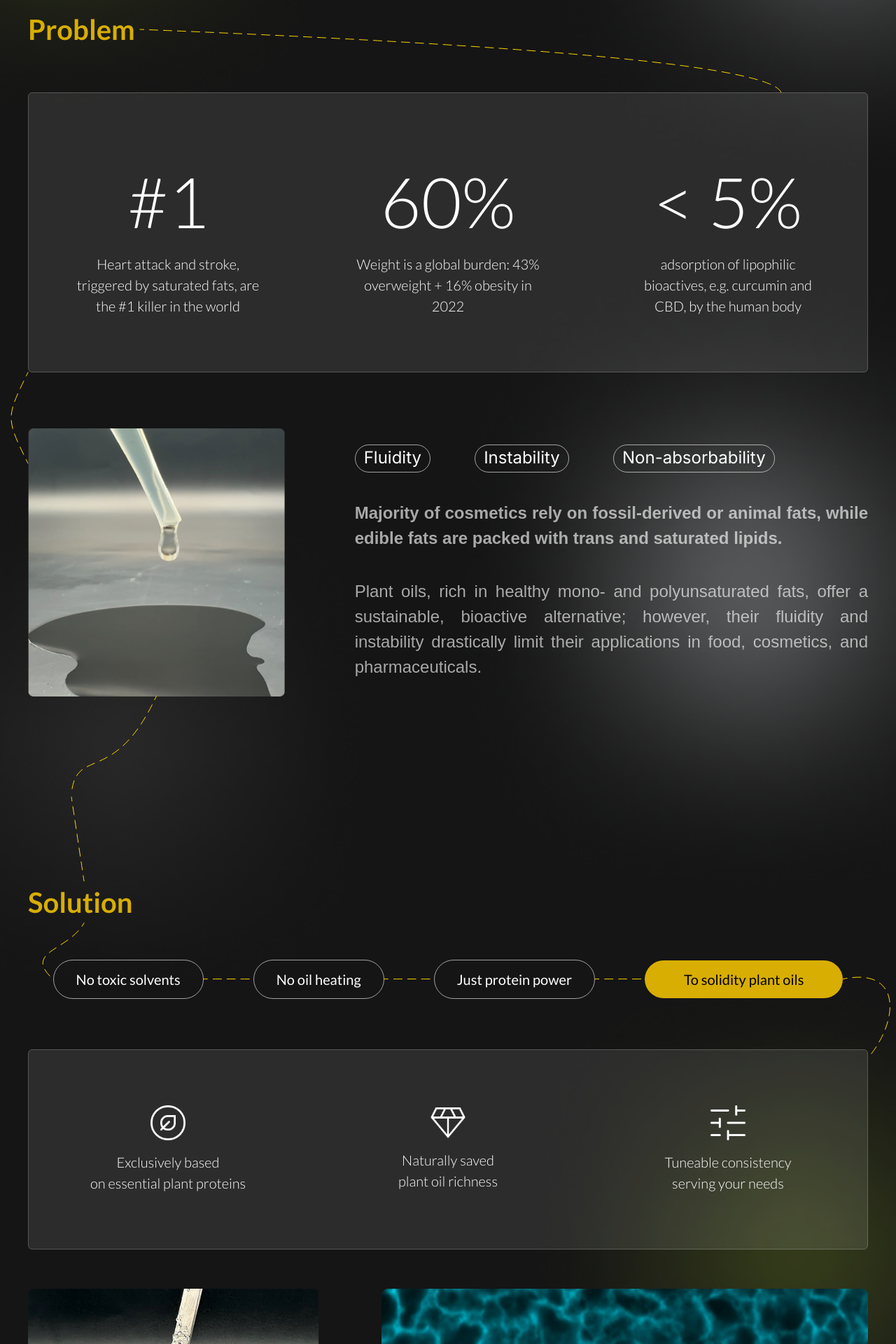
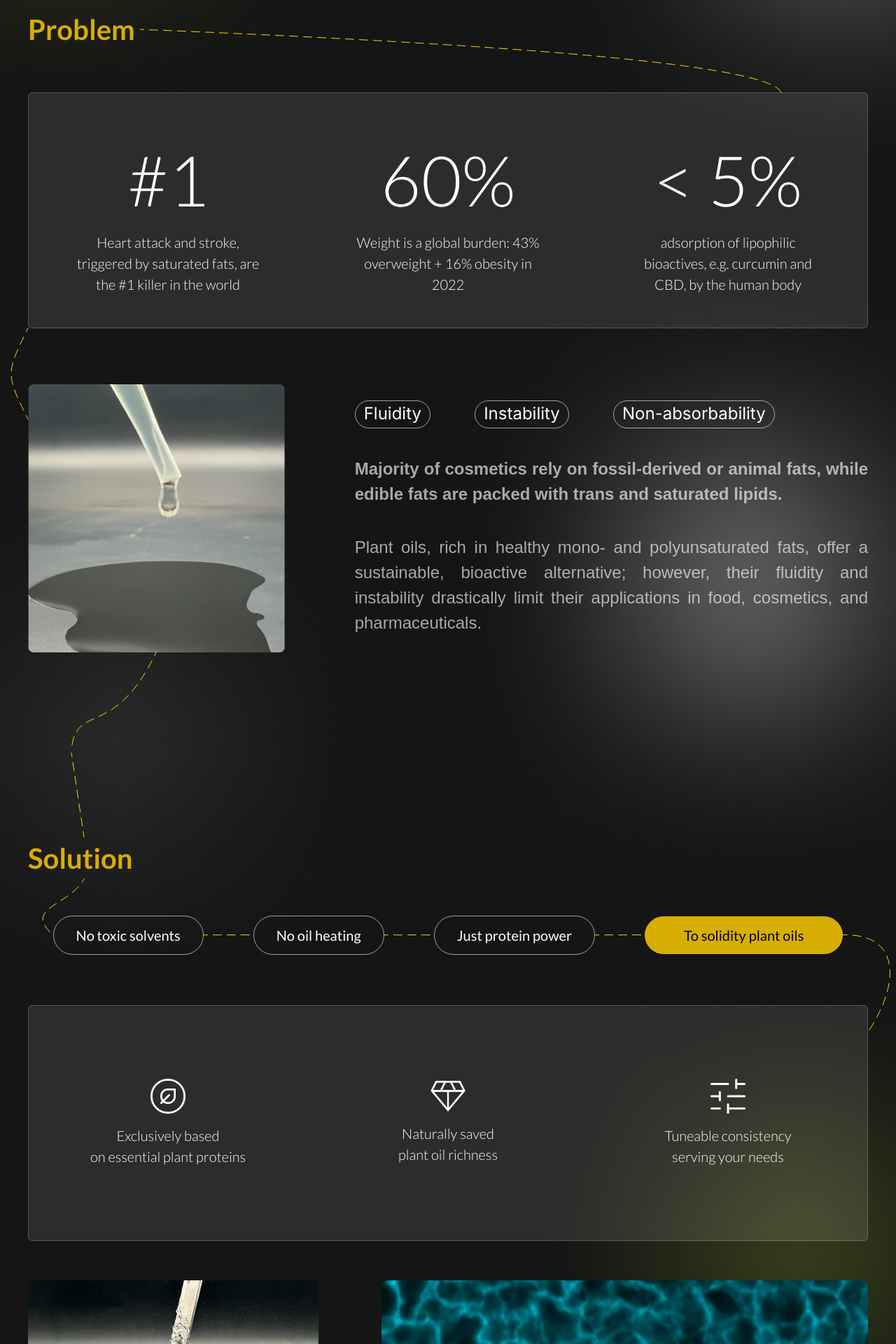
Before and after one commit to MrDrProfessorPatrick/olexir, a Next.js app: page /technology in a window 1280 px wide. Shown: the part 700-2620 px from the top of the page at 70% size. Built offline with nearby package versions, Linux system fonts and the light colour scheme.

Commit message:
Sustainability tabs height done

```diff
--- a/src/app/technology/page.js
+++ b/src/app/technology/page.js
@@ -114,7 +114,7 @@ export default function Solution() {
           />
           <div
             id="problemsTable"
-            className="flex w-[100%] rounded-md bg-white/10 backdrop-blur-[2px] before:content-[''] before:absolute before:inset-0 before:rounded-md before:border before:border-white/20"
+            className="flex w-[100%] max-h-[337px] rounded-md bg-white/10 backdrop-blur-[2px] before:content-[''] before:absolute before:inset-0 before:rounded-md before:border before:border-white/20"
           >
             <div className="flex flex-1 flex-col justify-center items-center py-8 lg:py-20 px-2 lg:px-5">
               <div
@@ -449,6 +449,8 @@ export default function Solution() {
           <div
             id="solutionTable"
             className="flex flex-col md:flex-row w-full mt-20 rounded-md
+               min-h-[337px]
+             lg:py-6
              gap-[20px] md:gap-0
              md:bg-white/10 md:backdrop-blur-[2px]
              md:before:content-[''] md:before:absolute md:before:inset-0
@@ -485,7 +487,8 @@ export default function Solution() {
             ].map(({ img, text }, i) => (
               <div
                 key={i}
-                className="flex flex-[1_1_0] flex-col justify-center items-center py-20
+                className="flex flex-[1_1_0] flex-col justify-center items-center py-15
+
                  bg-white/10 backdrop-blur-[2px]
                  before:content-[''] before:absolute before:inset-0
                  before:rounded-md before:border before:border-white/20
@@ -752,16 +755,17 @@ export default function Solution() {
                 fromId="blueMicroscopeText"
                 toId="sustainability"
                 startFn="getRightMiddleEdge"
-                endFn="getRightMiddleEdge"
-                curveDistX1={1.6}
+                endFn="getUpperCenter"
+                curveDistX1={1.4}
                 curveDistY1={2}
-                curveDistX2={1.1}
+                curveDistX2={3}
                 curveDistY2={2}
-                edgeShiftYStart={60}
+                edgeShiftXStart={-20}
+                edgeShiftYStart={40}
               />
 
               <div
-                className={`flex h-[20vh] md:h-[50vh] text-[40px] text-[#D8AE02] font-semibold ${lato.className}`}
+                className={`flex h-[15vh] md:h-[50vh] text-[32px] text-[#D8AE02] font-semibold ${lato.className}`}
               >
                 <div className="flex-[1_16_auto]"></div>
                 <div className="flex self-end flex-[1_0_auto]">
```
